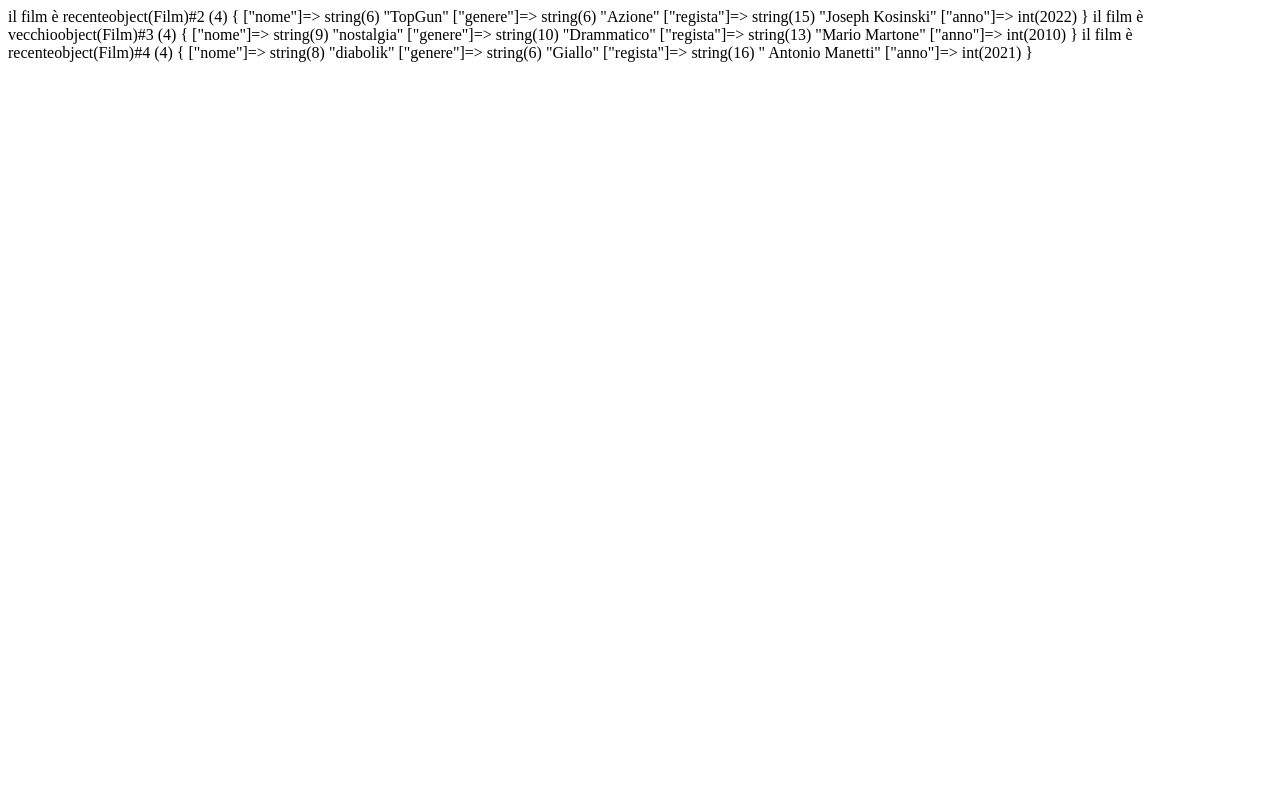
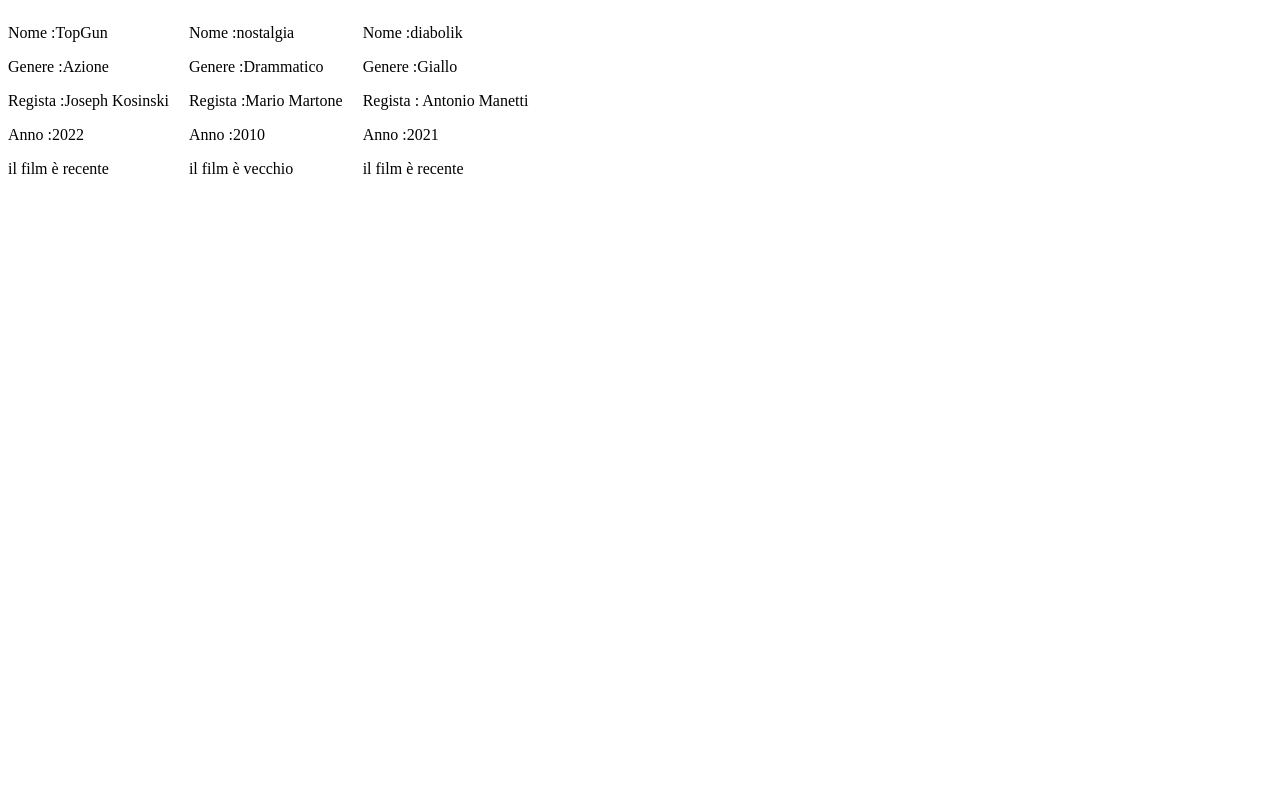
Before and after one commit to devmirko/php-oop-1, a PHP site: page / in a window 1280 px wide. Run offline with PHP 8.4, Linux system fonts and the light colour scheme.

Commit message:
fine esercizio

```diff
--- a/film.php
+++ b/film.php
@@ -5,6 +5,8 @@ class Film{
     public $genere;
     public $regista;
     public $anno;
+
+    public $Age;
 
     static public $num_of_film;
 
@@ -14,8 +16,9 @@ class Film{
         $this->genere = $genere_film;
         $this->regista = $regista_film;
         $this->anno = $anno_film;
+        $this->OldAge();
         self::$num_of_film++;
-        $this->OldAge();
+
 
     }
 
@@ -23,12 +26,23 @@ class Film{
         $now = date("Y");
         //se la sottrazzione di anno film e anno attuale e meno di 5 il film è 'recente'
         if ( $now - $this->anno < 5) {
-            echo "il film è recente";
+            $this->Age = "il film è recente";
 
         } else {
-            echo "il film è vecchio";
+            $this->Age = "il film è vecchio";
         }
 
 
     }
+
+    public function Print(){
+        echo '<div class="film">';
+        echo "<p> Nome :" . $this->nome . "</p>";
+        echo "<p> Genere :" . $this->genere . "</p>";
+        echo "<p> Regista :" .$this->regista . "</p>";
+        echo "<p> Anno :" . $this->anno . "</p>";
+        echo "<p>". $this->Age . "</p>";
+        echo "</div>";
+
+    }
 }
--- a/index.php
+++ b/index.php
@@ -1,9 +1,25 @@
 <?php
-include __DIR__ .'/film.php';
+include_once __DIR__ .'/film.php';
 
 $top_gun = new Film('TopGun','Azione','Joseph Kosinski',2022);
-var_dump($top_gun);
 $nostalgia = new Film('nostalgia','Drammatico','Mario Martone',2010);
-var_dump($nostalgia);
 $diabolik = new Film('diabolik','Giallo',' Antonio Manetti',2021);
-var_dump($diabolik);
+
+?>
+
+<!DOCTYPE html>
+<html lang="en">
+<head>
+    <meta charset="UTF-8">
+    <meta http-equiv="X-UA-Compatible" content="IE=edge">
+    <meta name="viewport" content="width=device-width, initial-scale=1.0">
+    <link rel="stylesheet" href="style.css">
+    <title>Film</title>
+</head>
+<body>
+    <div class="container"><?php
+      echo $top_gun->Print() . $nostalgia->Print() . $diabolik->Print() ;
+
+    ?></div>
+</body>
+</html>
--- /dev/null
+++ b/style.css
@@ -0,0 +1,8 @@
+.container{
+    display: flex;
+
+}
+
+.film{
+    margin-right: 20px;
+}
```
